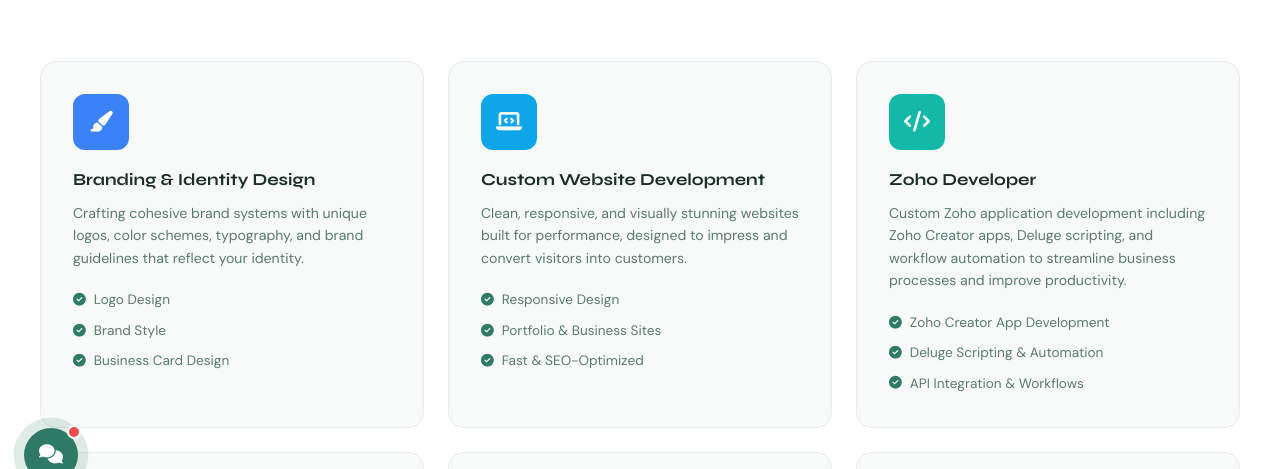
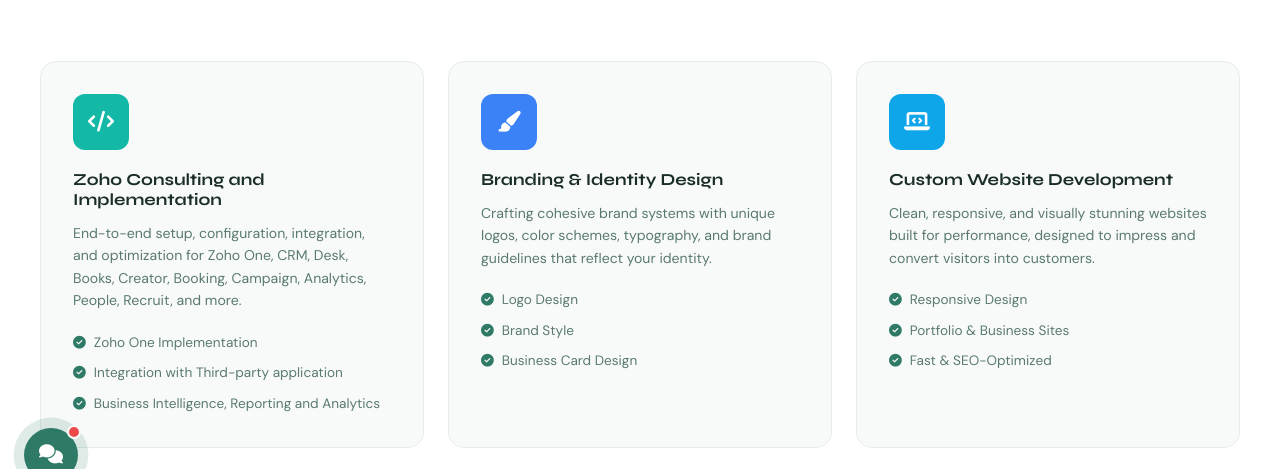
Before and after one commit to dilshadesigns/dilshad-designs, a plain HTML site: page frontend/html/services.html in a window 1280 px wide. Shown: the part 294-763 px from the top of the page. Drawn offline with nearby package versions, Linux system fonts and the light colour scheme.

Commit message:
ZOHO Add

```diff
--- a/frontend/html/services.html
+++ b/frontend/html/services.html
@@ -116,6 +116,21 @@
 
     <div class="services-grid">
 
+      <div class="service-card reveal reveal-delay-1">
+        <div class="service-icon" style="background:#14B8A6;">
+          <i class="fas fa-code"></i>
+        </div>
+        <h3>Zoho Consulting and Implementation</h3>
+        <p>
+          End-to-end setup, configuration, integration, and optimization for Zoho One, CRM, Desk, Books, Creator, Booking, Campaign, Analytics, People, Recruit, and more.
+        </p>
+        <ul class="service-features">
+          <li><i class="fas fa-check-circle"></i> Zoho One Implementation</li>
+          <li><i class="fas fa-check-circle"></i> Integration with Third-party application  </li>
+          <li><i class="fas fa-check-circle"></i> Business Intelligence, Reporting and Analytics</li>
+        </ul>
+      </div>
+
       <div class="service-card reveal">
         <div class="service-icon" style="background:#3B82F6;"><i class="fas fa-paint-brush"></i></div>
         <h3>Branding & Identity Design</h3>
@@ -135,21 +150,6 @@
           <li><i class="fas fa-check-circle"></i> Responsive Design</li>
           <li><i class="fas fa-check-circle"></i> Portfolio & Business Sites</li>
           <li><i class="fas fa-check-circle"></i> Fast & SEO-Optimized</li>
-        </ul>
-      </div>
-
-      <div class="service-card reveal reveal-delay-1">
-        <div class="service-icon" style="background:#14B8A6;">
-          <i class="fas fa-code"></i>
-        </div>
-        <h3>Zoho Developer</h3>
-        <p>
-          Custom Zoho application development including Zoho Creator apps, Deluge scripting, and workflow automation to streamline business processes and improve productivity.
-        </p>
-        <ul class="service-features">
-          <li><i class="fas fa-check-circle"></i> Zoho Creator App Development</li>
-          <li><i class="fas fa-check-circle"></i> Deluge Scripting & Automation</li>
-          <li><i class="fas fa-check-circle"></i> API Integration & Workflows</li>
         </ul>
       </div>
 
@@ -290,6 +290,7 @@
       <div class="footer-col">
         <h4>Services</h4>
         <ul>
+          <li><a href="services.html">ZOHO Implementation</a></li>
           <li><a href="services.html">Brand Identity</a></li>
           <li><a href="services.html">Advertising</a></li>
           <li><a href="services.html">Packaging</a></li>
```
Also changed, not shown: frontend/html/about.html (+4 -2 lines), frontend/index.html (+15 -14 lines).
